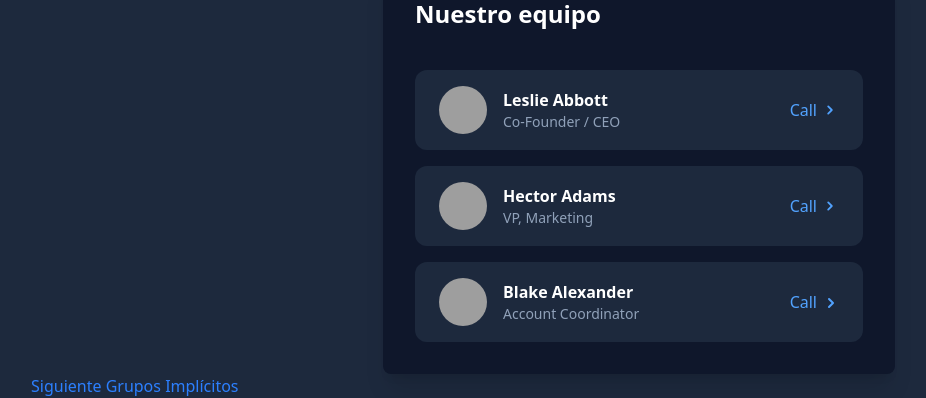
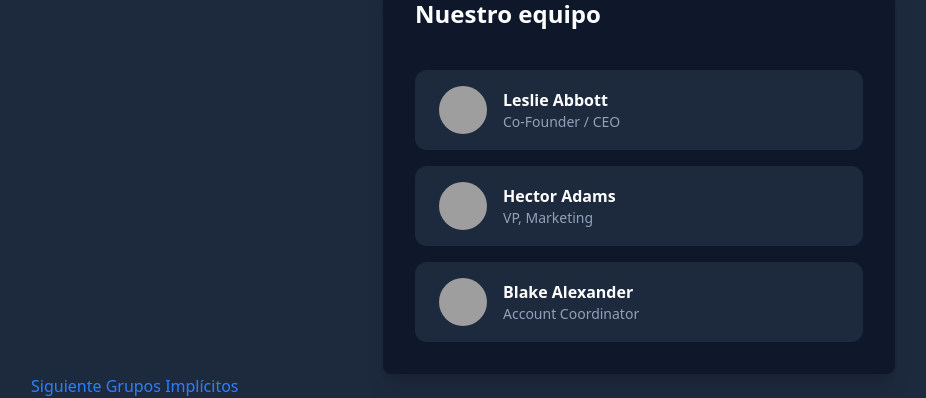
Before and after one commit to jhoracio19/tailwind-fundamentals-lab, a website: page src/01-pseudo-classes/07-grupos-anidados.html in a window 1280 px wide. Shown: the part 151-549 px from the top of the page, without its empty margins (1-927 px from the left). Drawn offline with Linux system fonts and the light colour scheme; grey boxes are pictures that could not be loaded.

Commit message:
agregando ejercicio de grupos aninados

```diff
--- a/src/01-pseudo-classes/07-grupos-anidados.html
+++ b/src/01-pseudo-classes/07-grupos-anidados.html
@@ -19,7 +19,7 @@
       <ul role="list" class="mt-10 space-y-4">
         <!-- Person 1 -->
         <li
-          class="flex cursor-pointer items-center gap-4 rounded-xl bg-slate-800 px-6 py-4"
+          class="group/item flex cursor-pointer items-center gap-4 rounded-xl bg-slate-800 px-6 py-4 hover:bg-slate-500/30"
         >
           <img
             src="https://randomuser.me/api/portraits/women/32.jpg"
@@ -32,13 +32,13 @@
           </div>
           <a
             href="#"
-            class="flex items-center gap-1 font-medium text-blue-400 transition"
+            class="invisible flex items-center gap-1 font-medium text-blue-400 transition group-hover/item:visible"
           >
-            <span class="transition-colors group-hover/edit:text-gray-200"
+            <span class="transition-colors group-hover:text-gray-200"
               >Call</span
             >
             <svg
-              class="transition-transform group-hover/edit:translate-x-0.5"
+              class="transition-transform group-hover/item:translate-x-0.5 delay-200"
               width="18"
               height="18"
               fill="none"
@@ -55,7 +55,7 @@
         </li>
         <!-- Person 2 -->
         <li
-          class="flex cursor-pointer items-center gap-4 rounded-xl bg-slate-800 px-6 py-4"
+          class="group/item flex cursor-pointer items-center gap-4 rounded-xl bg-slate-800 px-6 py-4"
         >
           <img
             src="https://randomuser.me/api/portraits/men/44.jpg"
@@ -68,13 +68,13 @@
           </div>
           <a
             href="#"
-            class="flex items-center gap-1 font-medium text-blue-400 transition"
+            class="invisible flex items-center gap-1 font-medium text-blue-400 transition group-hover/item:visible"
           >
-            <span class="transition-colors group-hover/edit:text-gray-200"
+            <span class="transition-transform "
               >Call</span
             >
             <svg
-              class="transition-transform group-hover/edit:translate-x-0.5"
+              class="transition-transform group-hover/item:translate-x-0.5"
               width="18"
               height="18"
               fill="none"
@@ -91,7 +91,7 @@
         </li>
         <!-- Person 3 -->
         <li
-          class="flex cursor-pointer items-center gap-4 rounded-xl bg-slate-800 px-6 py-4"
+          class="group/item flex cursor-pointer items-center gap-4 rounded-xl bg-slate-800 px-6 py-4"
         >
           <img
             src="https://randomuser.me/api/portraits/men/36.jpg"
@@ -104,13 +104,13 @@
           </div>
           <a
             href="#"
-            class="flex items-center gap-1 font-medium text-blue-400 transition"
+            class="invisible flex items-center gap-1 font-medium text-blue-400 transition group-hover/item:visible"
           >
             <span class="transition-colors group-hover/edit:text-gray-200"
               >Call</span
             >
             <svg
-              class="transition-transform group-hover/edit:translate-x-0.5"
+              class="transition-transform group-hover/item:translate-x-0.5"
               width="18"
               height="18"
               fill="none"
```
Also changed, not shown: dist/output.css.
